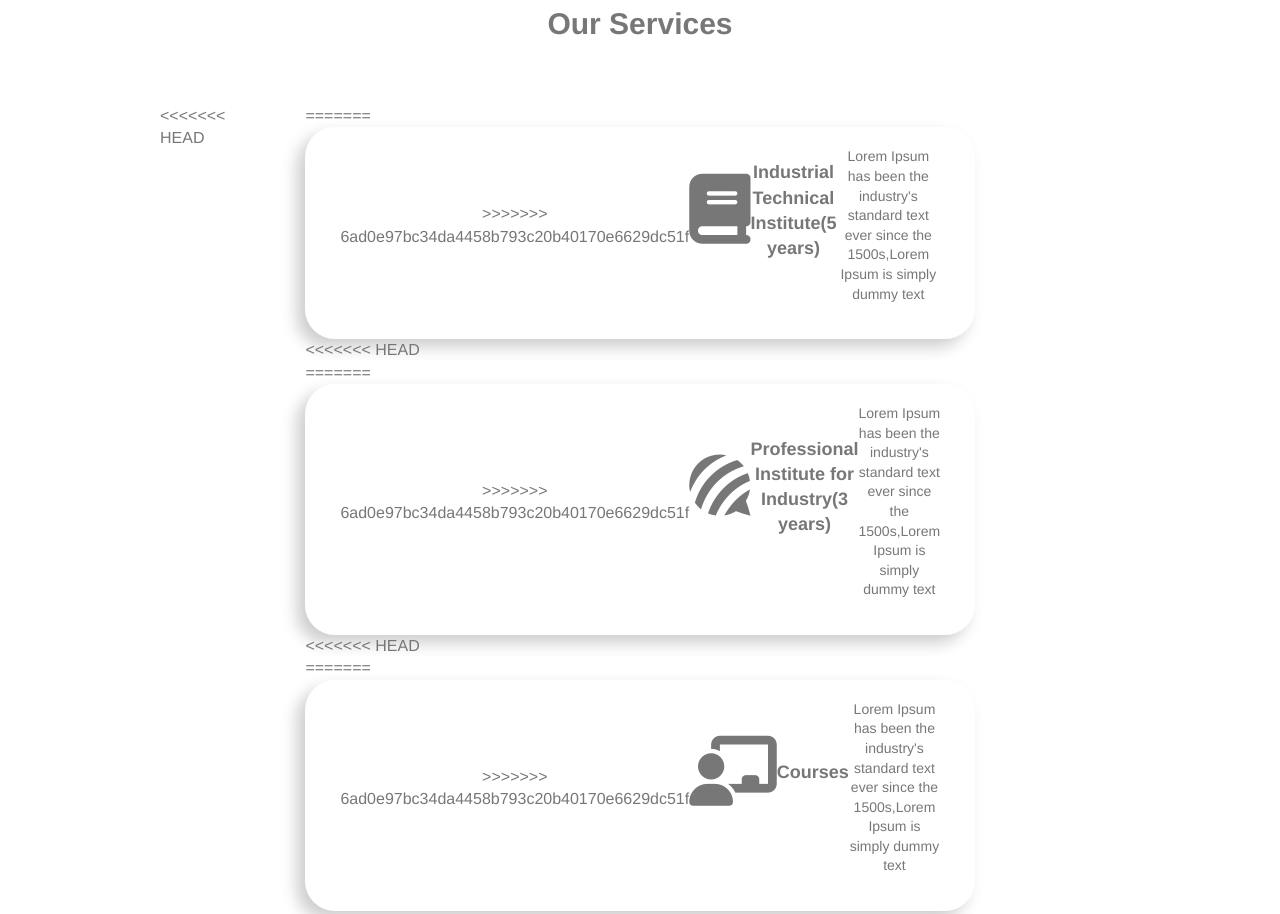
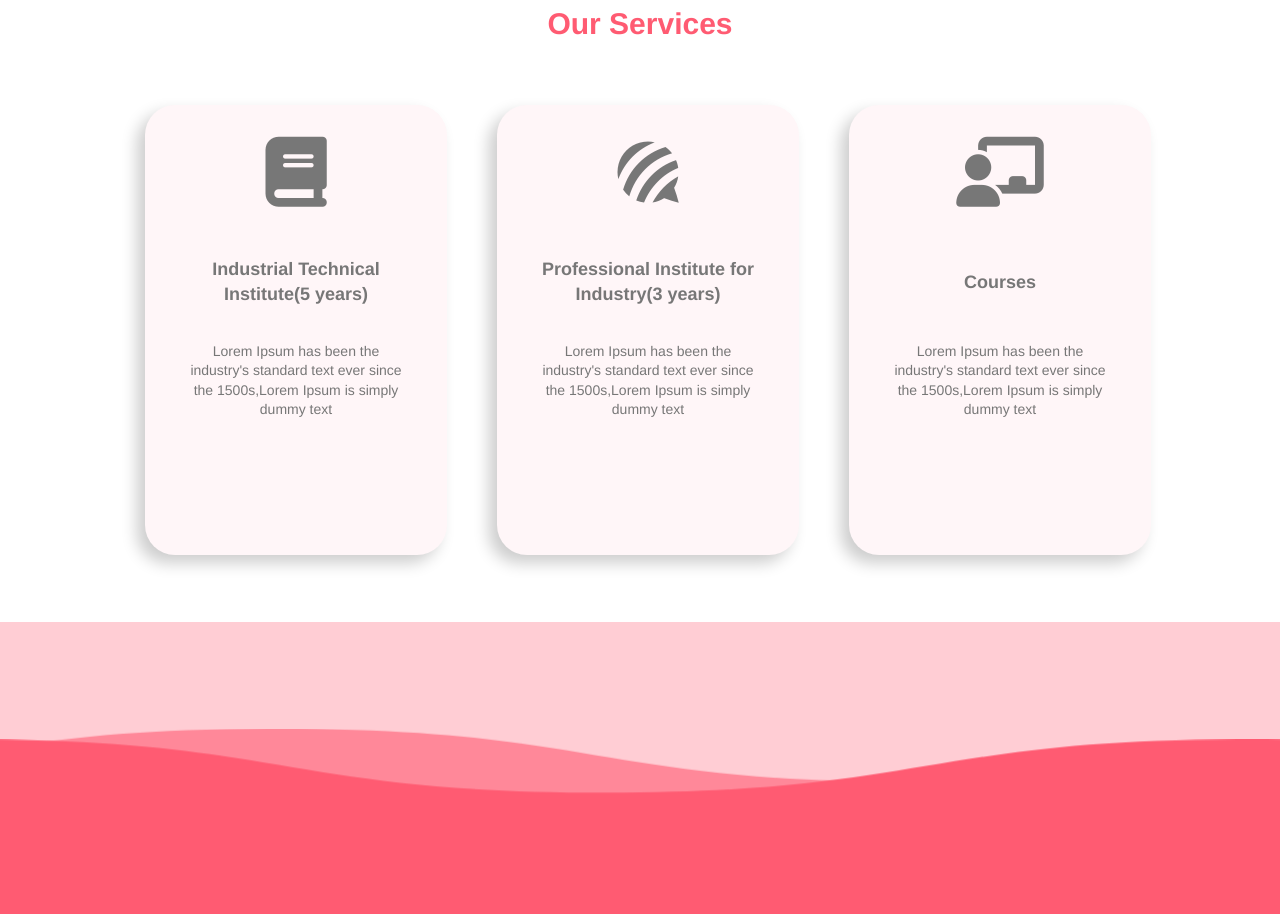
Before and after one commit to PEPO-py/Don-Bosco-new-website, a plain HTML site: page DonBosco_Homepage.html in a window 1280 px wide. Shown: the part 2037-2951 px from the top of the page. Drawn offline with nearby package versions, Linux system fonts and the light colour scheme; files whose address does not match are found by name.

Commit message:
@Mohamed Hussin

```diff
--- a/DonBosco_Homepage.html
+++ b/DonBosco_Homepage.html
@@ -172,33 +172,21 @@
         <div class="services">
             <h2 class="services__header">Our Services</h2>
             <div class="services__container">
-<<<<<<< HEAD
-                <div class="service-item1 after-hover">
-=======
-                <div class="service-item">
->>>>>>> 6ad0e97bc34da4458b793c20b40170e6629dc51f
+                <div class="service-item after-hover">
                     <div class="service-item__icon"><i class="fa fa-book" aria-hidden="true"></i></div>
                     <div class="service-item__header" >Industrial Technical Institute(5 years)</div>
                     <div class="service-item__paragraph">
                         Lorem Ipsum has been the industry's standard text ever since the 1500s,Lorem Ipsum is simply dummy text
                     </div>
                 </div>
-<<<<<<< HEAD
-                <div class="service-item2 after-hover">
-=======
-                <div class="service-item">
->>>>>>> 6ad0e97bc34da4458b793c20b40170e6629dc51f
+                <div class="service-item after-hover">
                     <div class="service-item__icon serv1"><i class="fab fa-forumbee"></i></div>
                     <div class="service-item__header">Professional Institute for Industry(3 years)</div>
                     <div class="service-item__paragraph">
                         Lorem Ipsum has been the industry's standard text ever since the 1500s,Lorem Ipsum is simply dummy text
                     </div>
                 </div>
-<<<<<<< HEAD
-                <div class="service-item3 after-hover">
-=======
-                <div class="service-item">
->>>>>>> 6ad0e97bc34da4458b793c20b40170e6629dc51f
+                <div class="service-item after-hover">
                     <div class="service-item__icon"><i class="fas fa-chalkboard-teacher"></i></div>
                     <div class="service-item__header">Courses</div>
                     <div class="service-item__paragraph">
--- a/styles.css
+++ b/styles.css
@@ -577,18 +577,17 @@ RECENT NEWS
     margin-bottom: 30px;
 }
 
-.service-item {
+.service-item{
+    width: 302px;
+    height: 450px;
     display: flex;
-<<<<<<< HEAD
     background-color: #FFF6F8;
-=======
-    background-color: #fff6f8;
->>>>>>> 6ad0e97bc34da4458b793c20b40170e6629dc51f
     flex-direction: column;
     box-shadow: -8px 8px 16px rgba(0, 0, 0, 0.2);
-    padding: 35px;
+    padding: 35px 40px;
     padding-top: 20px;
     border-radius: 30px;
+    margin: 0px -15px;
     justify-content: space-between;
     align-items: center;
     text-align: center;
@@ -598,7 +597,7 @@ RECENT NEWS
 .service-item__icon {
     font-size: 70px;
     color: #777;
-    transition: color .4s;
+    transition: color .9s;
 }
 
 .service-item__header {
@@ -606,67 +605,26 @@ RECENT NEWS
     font-weight: bold;
 }
 
-.service-item__paragraph {
+.service-item__paragraph{
     font-size: 14px;
+    text-align: match-parent;
+    margin-bottom: 100px;
 }
 
-<<<<<<< HEAD
-.after-hover:hover .service-item__header{
-    font-size: 23px;
-}
-.after-hover:hover .service-item__paragraph{
-    font-size: 18px;
+.after-hover:hover .service-item__icon{
+    color: #FFF;
+    transition: color .9s;
 }
 
-.service-item1:hover{
-=======
 .service-item:hover {
-    transform: scale(1.1);
-    color: #fff;
-    background-color: var(--col-deepblue);
-}
-
-.service-item:hover > .service-item__icon {
-    color: #fff;
-}
-
-/*
-.service-item1:hover {
->>>>>>> 6ad0e97bc34da4458b793c20b40170e6629dc51f
-    width: 320px;
-    height: 450px;
-    background-color: orange;
+    background-color: #FF5B72;
     color:white;
     margin: -0px -10px;
     margin-top: -25px;
     transition: all 0.5s ease-in-out;
-    transform: translate(-30px,30px);
+    transform: translate(-5px,-1px);
     position: relative;
 }
-
-.service-item2:hover {
-    width: 320px;
-    height: 450px;
-    background-color: #31d131;
-    color:white;
-    margin: -0px -50px;
-    margin-top: -25px;
-    transition: all 0.5s ease-in-out;
-    transform: translate(0px,-30px);
-    position: relative;
-}
-
-.service-item3:hover {
-    width: 320px;
-    height: 450px;
-    background-color: #bd2fa5;
-    color:white;
-    margin: -0px -10px;
-    margin-top: -25px;
-    transition: all 0.5s ease-in-out;
-    transform: translate(30px,30px);
-    position: relative;
-} */
 
 /*svg {
     display: inline-block;
```
